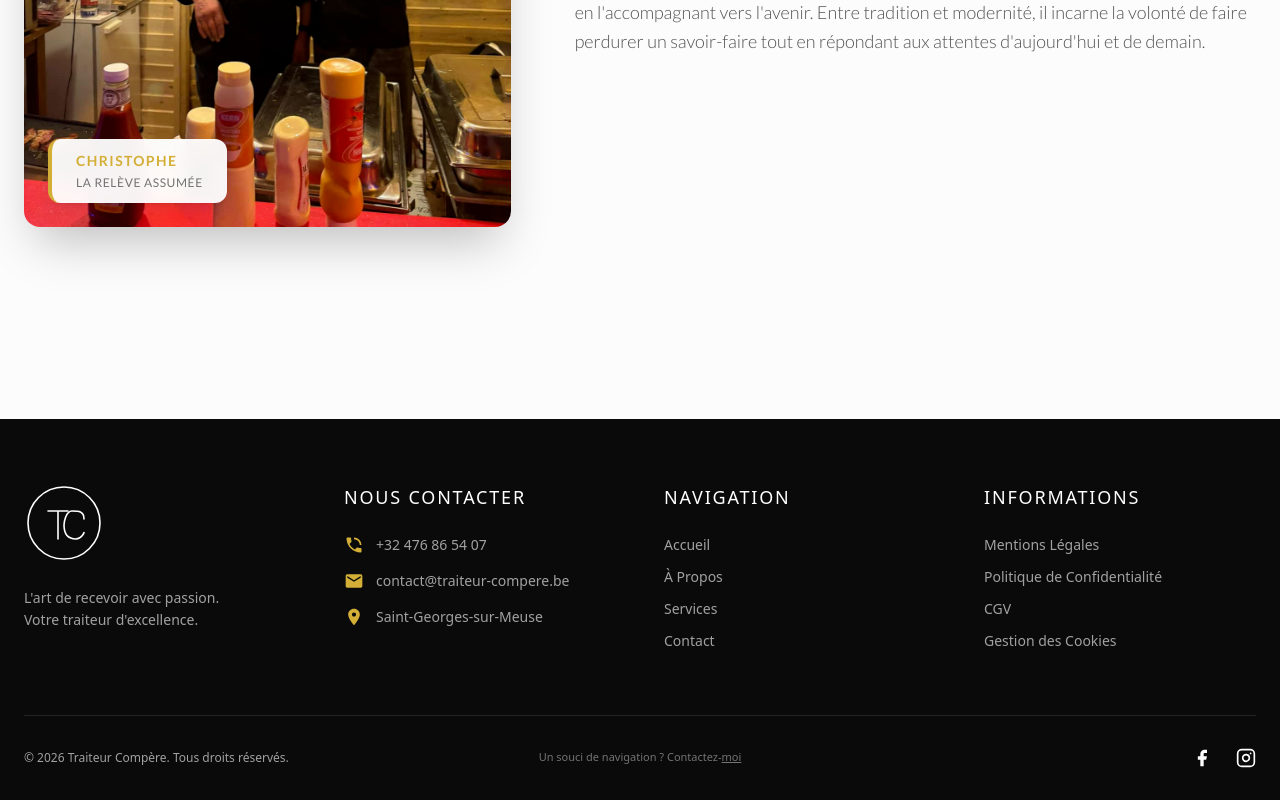
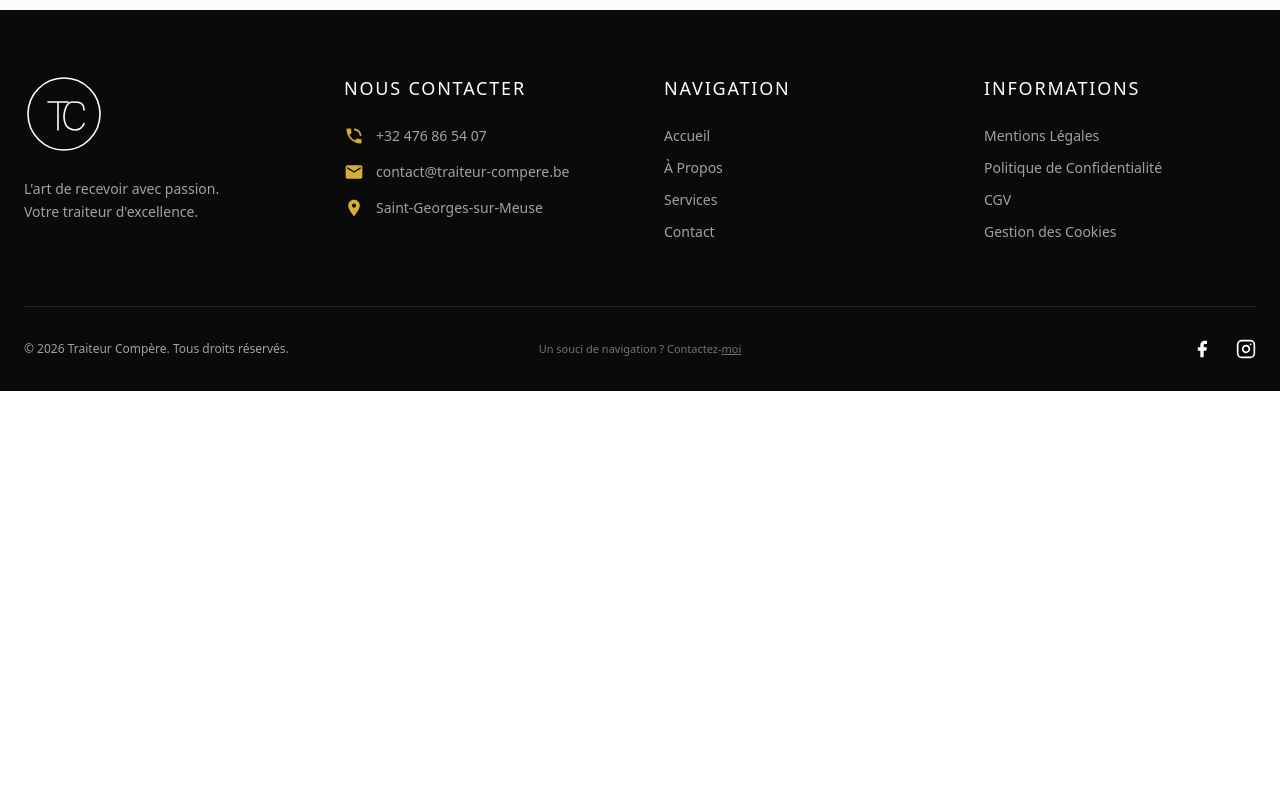
Before and after one commit to FlorianMeganck/traiteur-compere, a Next.js app: page /a-propos in a window 1280 px wide. Shown: the part 3833-4633 px from the top of the page. After the commit the page ends 4224 px from the top, so only its background shows below. Built offline with nearby package versions, Linux system fonts and the light colour scheme; a web font is replaced by a local one.

Commit message:
img plus petites a propos

```diff
--- a/app/a-propos/page.tsx
+++ b/app/a-propos/page.tsx
@@ -147,7 +147,7 @@ export default function About() {
                                 transition={{ duration: 0.8 }}
                                 className="w-full lg:w-1/2 flex flex-col items-center gap-8"
                             >
-                                <div className="relative w-3/4 aspect-square rounded-2xl overflow-hidden shadow-xl">
+                                <div className="relative w-2/5 aspect-square rounded-2xl overflow-hidden shadow-xl">
                                     <Image
                                         src="/images/Maison_otte1.jpeg"
                                         alt="Logo de la Maison Otte"
@@ -155,7 +155,7 @@ export default function About() {
                                         className="object-cover transition-transform duration-700 hover:scale-105"
                                     />
                                 </div>
-                                <div className="relative w-3/4 aspect-square rounded-2xl overflow-hidden shadow-xl">
+                                <div className="relative w-2/5 aspect-square rounded-2xl overflow-hidden shadow-xl">
                                     <Image
                                         src="/images/Maison_otte2.jpeg"
                                         alt="La Maison Otte"
@@ -221,14 +221,10 @@ export default function About() {
                     >
                         <Image
                             src="/images/Releve1.jpeg"
-                            alt="Christophe, la nouvelle génération"
+                            alt="Christophe Compere, la relève"
                             fill
                             className="object-cover"
                         />
-                        <div className="absolute bottom-6 left-6 bg-white/95 backdrop-blur px-6 py-3 rounded-xl shadow-lg border-l-4 border-[#D4AF37]">
-                            <span className="block text-sm font-bold uppercase tracking-widest text-[#D4AF37]">Christophe</span>
-                            <span className="block text-xs uppercase tracking-wider text-neutral-500 mt-1">La relève assumée</span>
-                        </div>
                     </motion.div>
 
                     {/* Texte */}
```
